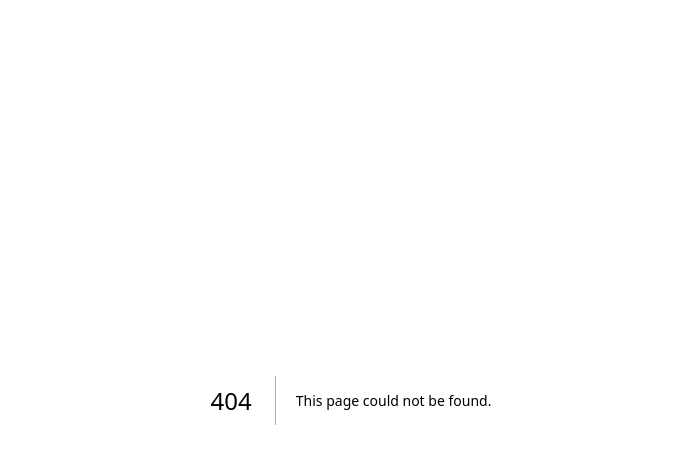
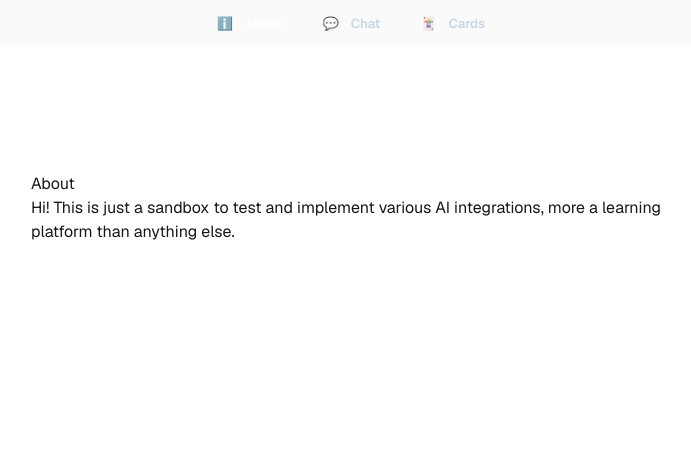
Before and after one commit to roborew/next-ai, a Next.js app: page /about in a window 1280 px wide. Before the commit this address had no page. Shown: the top 464 px of the page, without its empty margins (289-980 px from the left). Built offline with nearby package versions, Linux system fonts and the light colour scheme.

Commit message:
Added navigation and basic pages for passing tests

```diff
--- /dev/null
+++ b/src/app/_components/navigation.tsx
@@ -0,0 +1,30 @@
+"use client";
+
+import { isActivePath, NAV_ITEMS } from "@/src/lib/nav";
+import Link from "next/link";
+import { usePathname } from "next/navigation";
+
+const linkClass =
+  "flex items-center gap-3 rounded-lg px-3 py-2.5 text-left text-[11px] font-semibold text-slate-300 transition hover:bg-navy-800 hover:text-white lg:mt-1 lg:w-full lg:text-[13px]";
+
+export default function Navigation() {
+  const pathname = usePathname();
+  return (
+    <nav className="flex space-x-4">
+      {NAV_ITEMS.map((item) => {
+        const active = isActivePath(pathname, item.href);
+        return (
+          <Link
+            key={item.href}
+            href={item.href}
+            aria-current={active ? "page" : undefined}
+            className={`${linkClass} ${active ? "bg-navy-800 text-white" : ""}`}
+          >
+            <span aria-hidden="true">{item.icon}</span>
+            <span>{item.label}</span>
+          </Link>
+        );
+      })}
+    </nav>
+  );
+}
--- /dev/null
+++ b/src/app/about/page.tsx
@@ -0,0 +1,9 @@
+export default function Page() {
+  return (
+    <div>
+      <h1>About</h1>
+      Hi! This is just a sandbox to test and implement various AI integrations, more a learning
+      platform than anything else.
+    </div>
+  );
+}
--- /dev/null
+++ b/src/app/cards/page.tsx
@@ -0,0 +1,8 @@
+export default function Page() {
+  return (
+    <div>
+      <h1>Cards</h1>
+      Cards can be added here
+    </div>
+  );
+}
--- /dev/null
+++ b/src/app/chat/page.tsx
@@ -0,0 +1,8 @@
+export default function Page() {
+  return (
+    <div>
+      <h1>Chat</h1>
+      Tell me how your feeling?
+    </div>
+  );
+}
--- a/src/app/layout.tsx
+++ b/src/app/layout.tsx
@@ -1,6 +1,7 @@
 import type { Metadata } from "next";
 import { Geist, Geist_Mono } from "next/font/google";
 import "./globals.css";
+import Navigation from "./_components/navigation";
 
 const geistSans = Geist({
   variable: "--font-geist-sans",
@@ -20,7 +21,16 @@ export const metadata: Metadata = {
 export default function RootLayout({ children }: LayoutProps<"/">) {
   return (
     <html lang="en" className={`${geistSans.variable} ${geistMono.variable} h-full antialiased`}>
-      <body className="min-h-full flex flex-col">{children}</body>
+      <body className="min-h-full flex flex-col">
+        <div className="flex flex-col flex-1 items-center justify-center bg-zinc-50 font-sans dark:bg-black">
+          <header>
+            <Navigation />
+          </header>
+          <main className="flex flex-1 w-full max-w-3xl flex-col items-center justify-between py-32 px-16 bg-white dark:bg-black sm:items-start">
+            {children}
+          </main>
+        </div>
+      </body>
     </html>
   );
 }
--- a/src/app/page.tsx
+++ b/src/app/page.tsx
@@ -1,15 +1,3 @@
-import Link from "next/link";
-
 export default function Home() {
-  return (
-    <div className="flex flex-col flex-1 items-center justify-center bg-zinc-50 font-sans dark:bg-black">
-      <header>
-        <Link href="/about">About</Link>
-        <Link href="/chat">Chat</Link>
-      </header>
-      <main className="flex flex-1 w-full max-w-3xl flex-col items-center justify-between py-32 px-16 bg-white dark:bg-black sm:items-start">
-        <h1>Home</h1>
-      </main>
-    </div>
-  );
+  return <h1>Home</h1>;
 }
```
